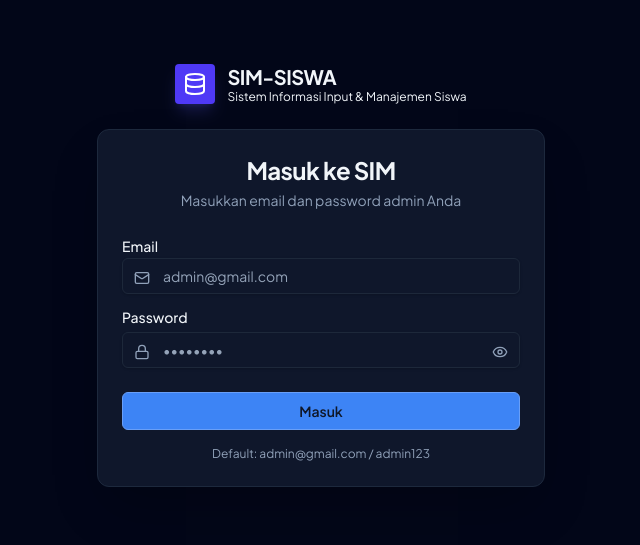
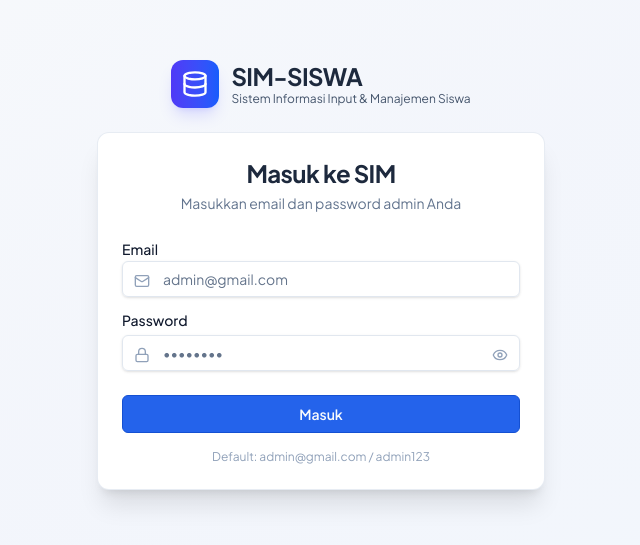
Before and after one commit to nararendi/simsiswa, a React (Vite) app: page /login in a window 1280 px wide. Shown: the part 125-670 px from the top of the page, without its empty margins (319-959 px from the left). Built offline with nearby package versions, Linux system fonts and the light colour scheme; no server answers; a web font is replaced by a local one.

Commit message:
feat: apply bright, cheerful, and vibrant modern theme

```diff
--- a/index.html
+++ b/index.html
@@ -1,5 +1,5 @@
 <!DOCTYPE html>
-<html lang="en" class="dark">
+<html lang="en">
   <head>
     <meta charset="UTF-8" />
     <meta name="viewport" content="width=device-width, initial-scale=1.0, maximum-scale=1" />
--- a/src/index.css
+++ b/src/index.css
@@ -67,53 +67,53 @@
   --radius-xl: calc(var(--radius) + 4px);
 }
 
-/* ELEGANT DARK MODE DEFAULT */
+/* CHEERFUL VIBRANT LIGHT THEME */
 :root {
-  --button-outline: rgba(255, 255, 255, 0.1);
-  --badge-outline: rgba(255, 255, 255, 0.05);
+  --button-outline: rgba(0, 0, 0, 0.08);
+  --badge-outline: rgba(0, 0, 0, 0.04);
 
-  --opaque-button-border-intensity: 9;
+  --opaque-button-border-intensity: -8;
 
-  --elevate-1: rgba(255, 255, 255, 0.04);
-  --elevate-2: rgba(255, 255, 255, 0.09);
+  --elevate-1: rgba(0, 0, 0, 0.03);
+  --elevate-2: rgba(0, 0, 0, 0.07);
 
-  --background: 222 47% 7%; /* Ultra deep midnight slate #0B0F19 */
-  --foreground: 210 40% 98%;
+  --background: 215 30% 97%; /* Fresh sky slate background */
+  --foreground: 222 47% 12%;
 
-  --border: 217 33% 18%;
-  --input: 217 33% 16%;
-  --ring: 224 76% 55%;
+  --border: 214 32% 91%;
+  --input: 214 32% 91%;
+  --ring: 221 83% 53%;
 
-  --card: 222 40% 11%; /* Sleek card background #121827 */
-  --card-foreground: 210 40% 98%;
-  --card-border: 217 33% 18%;
+  --card: 0 0% 100%;
+  --card-foreground: 222 47% 12%;
+  --card-border: 214 32% 91%;
 
-  --sidebar: 222 47% 9%;
-  --sidebar-foreground: 210 40% 98%;
-  --sidebar-border: 217 33% 18%;
-  --sidebar-primary: 224 76% 55%;
+  --sidebar: 0 0% 100%;
+  --sidebar-foreground: 222 47% 12%;
+  --sidebar-border: 214 32% 91%;
+  --sidebar-primary: 221 83% 53%;
   --sidebar-primary-foreground: 210 40% 98%;
-  --sidebar-accent: 217 33% 18%;
-  --sidebar-accent-foreground: 210 40% 98%;
-  --sidebar-ring: 224 76% 55%;
+  --sidebar-accent: 210 40% 96.1%;
+  --sidebar-accent-foreground: 222.2 47.4% 11.2%;
+  --sidebar-ring: 221 83% 53%;
 
-  --popover: 222 40% 11%;
-  --popover-foreground: 210 40% 98%;
-  --popover-border: 217 33% 18%;
+  --popover: 0 0% 100%;
+  --popover-foreground: 222 47% 12%;
+  --popover-border: 214 32% 91%;
 
-  --primary: 221 83% 53%; /* Elegant Royal Blue */
+  --primary: 221 83% 53%; /* Cheerful Royal Blue / Indigo */
   --primary-foreground: 210 40% 98%;
 
-  --secondary: 217 33% 17%;
-  --secondary-foreground: 210 40% 98%;
+  --secondary: 210 40% 96.1%;
+  --secondary-foreground: 222.2 47.4% 11.2%;
 
-  --muted: 217 33% 16%;
-  --muted-foreground: 215 20.2% 65.1%;
+  --muted: 210 40% 96.1%;
+  --muted-foreground: 215.4 16.3% 46.9%;
 
-  --accent: 217 33% 18%;
-  --accent-foreground: 210 40% 98%;
+  --accent: 210 40% 96.1%;
+  --accent-foreground: 222.2 47.4% 11.2%;
 
-  --destructive: 0 72% 51%;
+  --destructive: 0 84.2% 60.2%;
   --destructive-foreground: 210 40% 98%;
 
   --chart-1: 221 83% 53%;
--- a/src/pages/login.tsx
+++ b/src/pages/login.tsx
@@ -45,21 +45,21 @@ export default function Login() {
   };
 
   return (
-    <div className="min-h-screen bg-slate-950 text-slate-100 flex flex-col items-center justify-center p-4 font-sans">
+    <div className="min-h-screen bg-gradient-to-br from-slate-50 via-indigo-50/30 to-blue-50/50 flex flex-col items-center justify-center p-4 font-sans">
       <div className="flex items-center gap-3 mb-6">
-        <div className="w-10 h-10 bg-indigo-600 text-white rounded flex items-center justify-center shadow-lg shadow-indigo-500/20">
-          <Database className="w-6 h-6" />
+        <div className="w-12 h-12 bg-gradient-to-r from-indigo-600 to-blue-600 text-white rounded-xl flex items-center justify-center shadow-lg shadow-indigo-500/20">
+          <Database className="w-7 h-7" />
         </div>
         <div>
-          <h1 className="font-bold text-xl leading-tight tracking-tight text-slate-100">SIM-SISWA</h1>
-          <p className="text-xs text-slate-100">Sistem Informasi Input & Manajemen Siswa</p>
+          <h1 className="font-bold text-2xl leading-tight tracking-tight text-slate-800">SIM-SISWA</h1>
+          <p className="text-xs text-slate-600">Sistem Informasi Input & Manajemen Siswa</p>
         </div>
       </div>
 
-      <Card className="w-full max-w-md shadow-2xl bg-slate-900 border-slate-800 text-slate-100">
+      <Card className="w-full max-w-md shadow-xl border-slate-200/80 bg-white">
         <CardHeader className="space-y-1 text-center">
-          <CardTitle className="text-2xl font-bold tracking-tight text-slate-100">Masuk ke SIM</CardTitle>
-          <CardDescription className="text-slate-400">
+          <CardTitle className="text-2xl font-bold tracking-tight text-slate-800">Masuk ke SIM</CardTitle>
+          <CardDescription className="text-slate-500">
             Masukkan email dan password admin Anda
           </CardDescription>
         </CardHeader>
```
Also changed, not shown: src/pages/home.tsx (+89 -89 lines).
